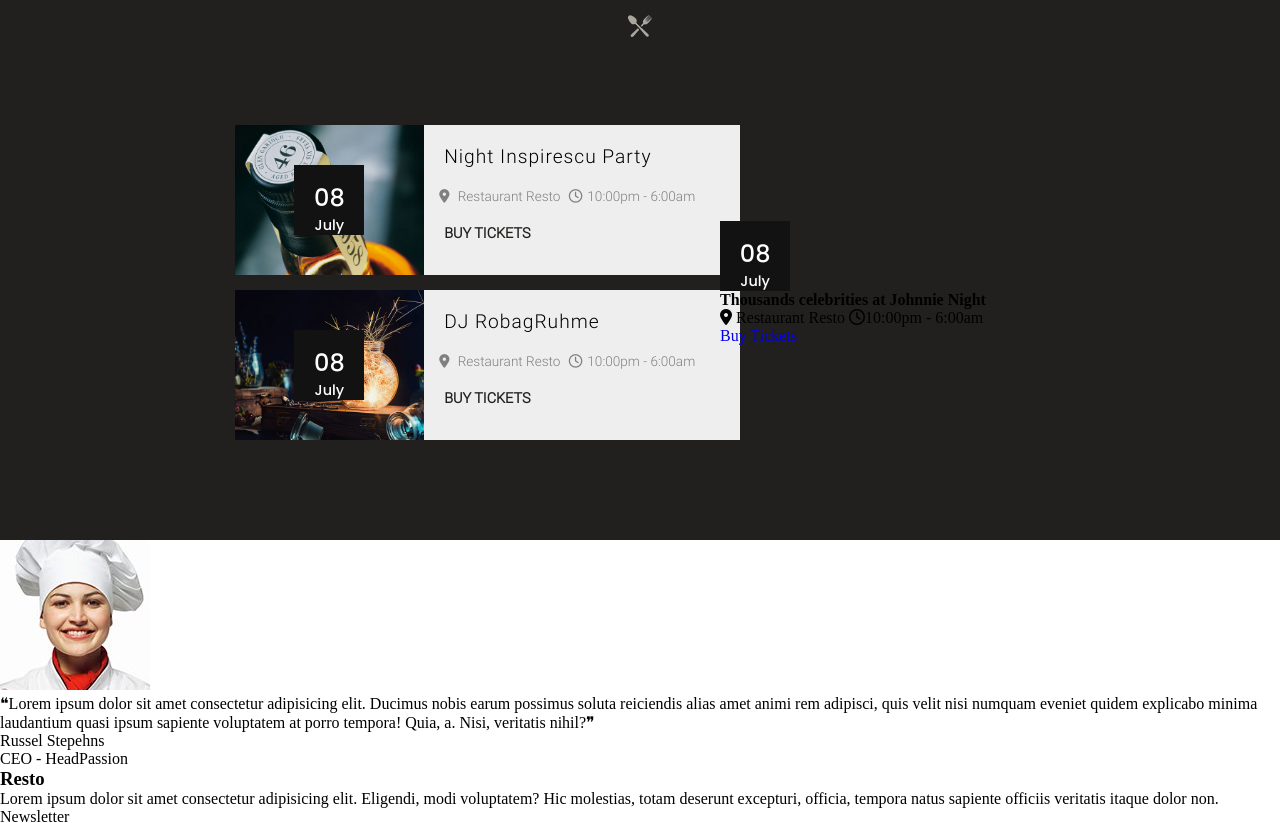
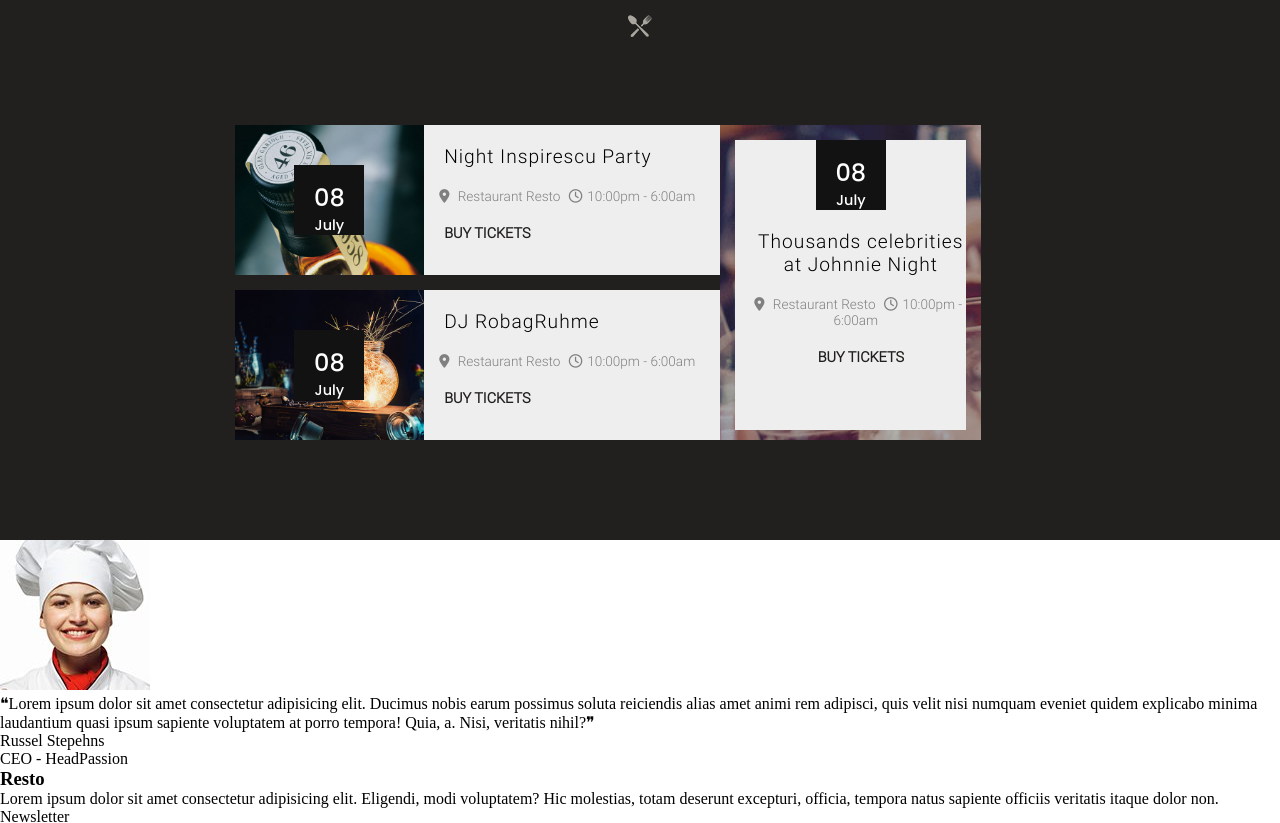
Before and after one commit to KevinRichardDev/Projet-Resto, a plain HTML site: page index.html in a window 1280 px wide. Shown: the part 3320-4143 px from the top of the page. Drawn offline with Linux system fonts and the light colour scheme; files whose address does not match are found by name.

Commit message:
style de section-right terminée

```diff
--- a/assets/styles/layouts/_section4.scss
+++ b/assets/styles/layouts/_section4.scss
@@ -161,4 +161,62 @@
       }
     }
   }
+  .container-right {
+    background: url("../img/event-03.jpg");
+    height: 315px;
+    width: 90%;
+    position: relative;
+    .container-3 {
+      display: flex;
+      justify-content: flex-start;
+      align-items: center;
+      flex-direction: column;
+      background: $colorBg1;
+      margin: 15px;
+      min-height: 290px;
+      .container-date3 {
+        display: flex;
+        justify-content: flex-start;
+        align-items: center;
+      }
+      .container-info {
+        background: $colorBg1;
+        min-height: 150px;
+        display: block;
+        align-items: center;
+        justify-content: start;
+        h4 {
+          font-family: $font3;
+          font-size: 1.2rem;
+          letter-spacing: 1px;
+          font-weight: 100;
+          padding: 20px 0 20px 20px;
+          display: inline-block;
+          text-align: center;
+        }
+        p {
+          font-family: $font3;
+          color: grey;
+          font-size: 0.85rem;
+          padding: 0 0 20px 10px;
+          text-align: center;
+          display: inline-block;
+        }
+        span {
+          margin: 0 5px;
+        }
+        a {
+          display: inline-block;
+          width: 100%;
+          font-family: $font3;
+          color: $colorBg2;
+          text-transform: uppercase;
+          font-weight: 600;
+          padding: 0 0 0 20px;
+          font-size: 0.9rem;
+          text-align: center;
+        }
+      }
+    }
+  }
 }
```
Also changed, not shown: assets/styles/index.css, 1 other file.
